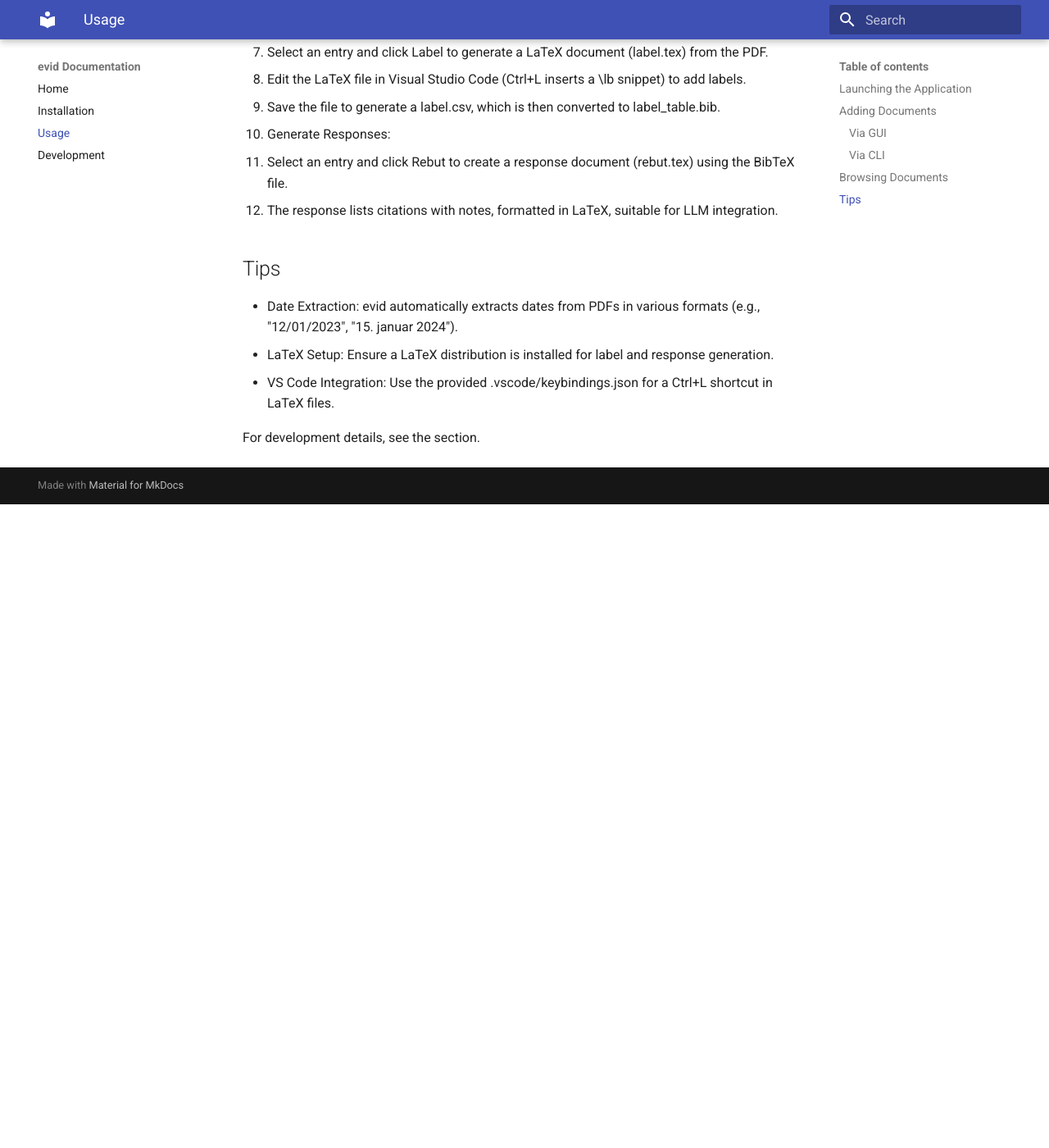
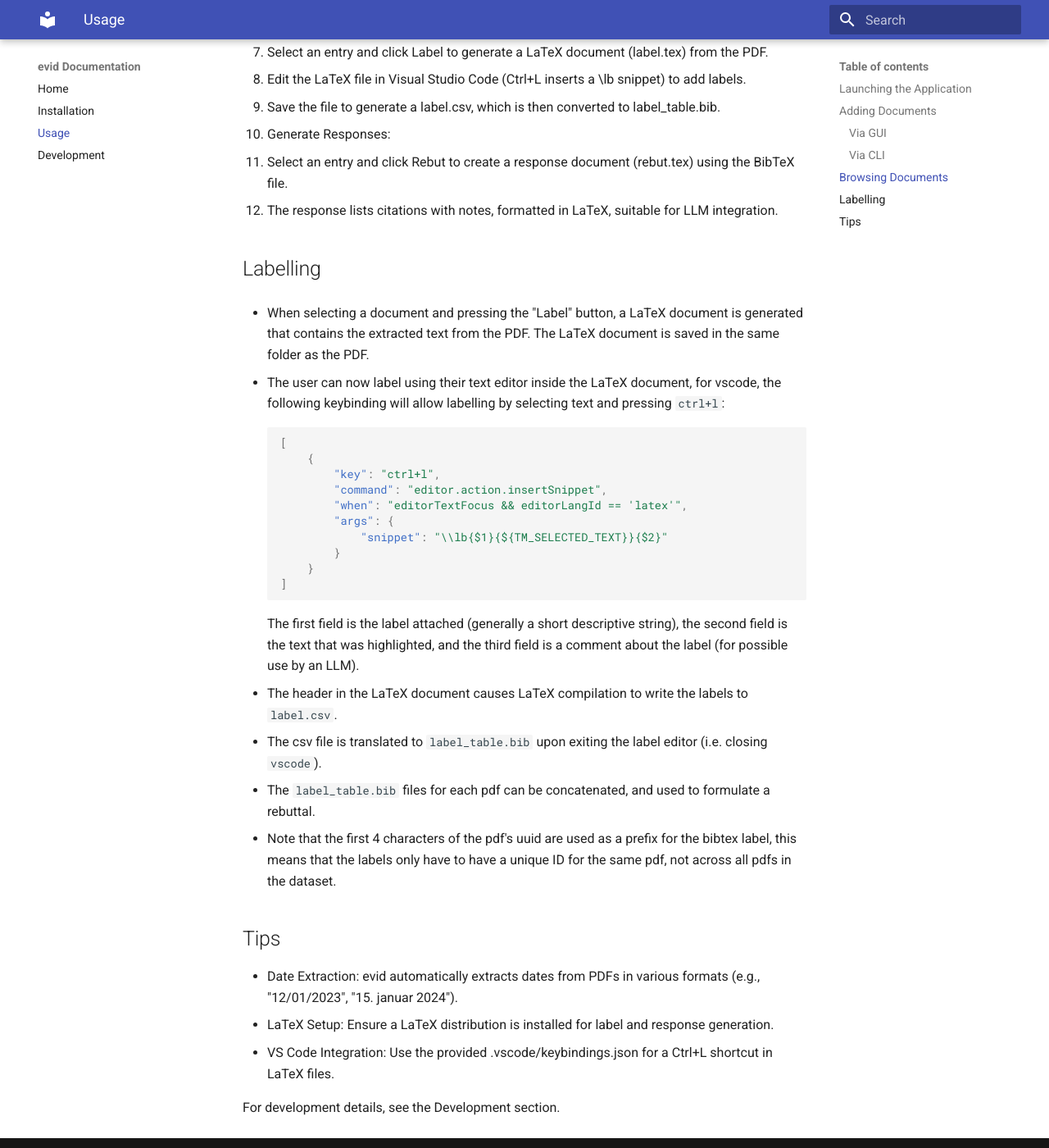
Before and after one commit to evidlabel/evid, an MkDocs documentation site: the page built from docs/usage.md, in a window 1280 px wide and 1400 px high, scrolled down 1745 px. Shown: the whole window at 82% size. Built offline with MkDocs 1.6.1 and Material for MkDocs 9.7.7, drawn with Linux system fonts in a browser that asks for light colours; before the commit the page ends 2360 px from its top, so only the background shows below that; some of the changed text lies outside the part shown.

Commit message:
update docs

````diff
--- a/docs/usage.md
+++ b/docs/usage.md
@@ -72,10 +72,34 @@ Use the Browse tab in the GUI to view and manage existing documents.
    - Select an entry and click Rebut to create a response document (rebut.tex) using the BibTeX file.
    - The response lists citations with notes, formatted in LaTeX, suitable for LLM integration.
 
+## Labelling
+- When selecting a document and pressing the "Label" button, a LaTeX document is generated that contains the extracted text from the PDF.
+The LaTeX document is saved in the same folder as the PDF.
+
+- The user can now label using their text editor inside the LaTeX document, for vscode, the following keybinding will allow labelling by selecting text and pressing `ctrl+l`:
+```json
+[
+    {
+        "key": "ctrl+l",
+        "command": "editor.action.insertSnippet",
+        "when": "editorTextFocus && editorLangId == 'latex'",
+        "args": {
+            "snippet": "\\lb{$1}{${TM_SELECTED_TEXT}}{$2}"
+        }
+    }
+]
+```
+The first field is the label attached (generally a short descriptive string), the second field is the text that was highlighted, and the third field is a comment about the label (for possible use by an LLM).
+
+- The header in the LaTeX document causes LaTeX compilation to write the labels to `label.csv`.
+- The csv file is translated to `label_table.bib` upon exiting the label editor (i.e. closing `vscode`).
+- The `label_table.bib` files for each pdf can be concatenated, and used to formulate a rebuttal.
+  - Note that the first 4 characters of the pdf's uuid are used as a prefix for the bibtex label, this means that the labels only have to have a unique ID for the same pdf, not across all pdfs in the dataset.
+
 ## Tips
 
 - Date Extraction: evid automatically extracts dates from PDFs in various formats (e.g., "12/01/2023", "15. januar 2024").
 - LaTeX Setup: Ensure a LaTeX distribution is installed for label and response generation.
 - VS Code Integration: Use the provided .vscode/keybindings.json for a Ctrl+L shortcut in LaTeX files.
 
-For development details, see the  section.
+For development details, see the Development section.
````
Also changed, not shown: other parts of docs/usage.md (+1 -1 lines), README.md (+31 -7 lines).
